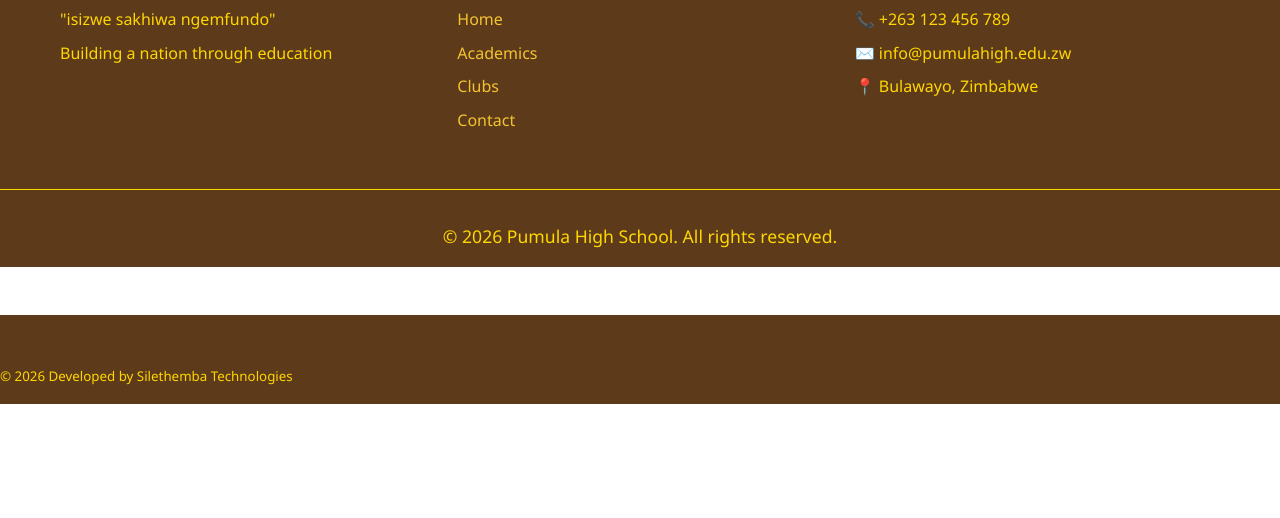
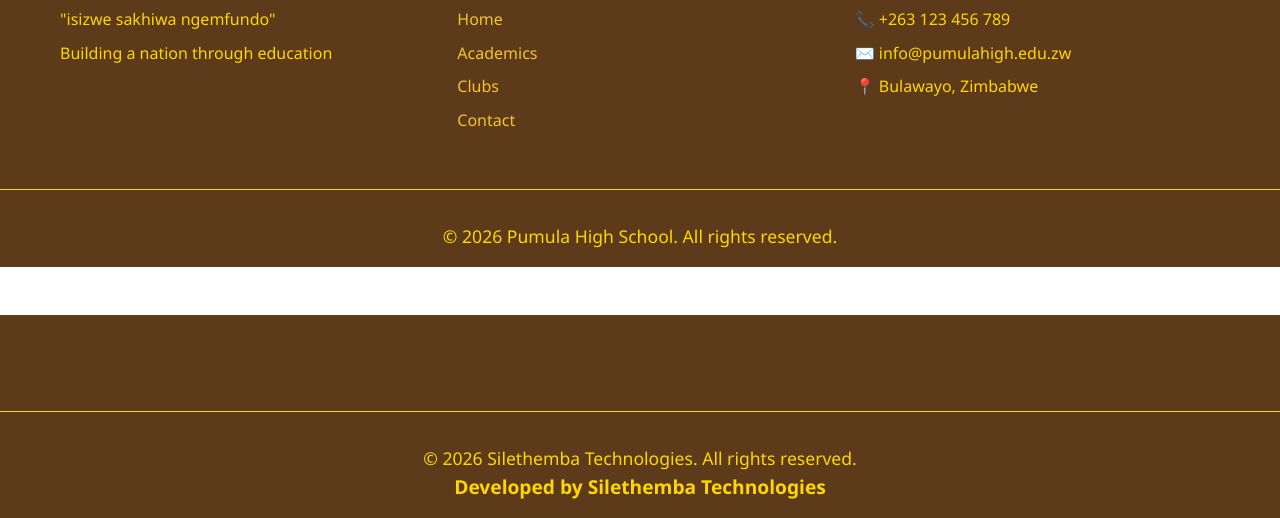
Before and after one commit to purple0015/pumula-high, a plain HTML site: page index.html in a window 1280 px wide. Shown: the part 2771-3289 px from the top of the page. Before the commit the page ends 3175 px from the top, so only its background shows below. Drawn offline with Linux system fonts and the light colour scheme.

Commit message:
Update index.html

```diff
--- a/index.html
+++ b/index.html
@@ -533,7 +533,10 @@
         </div>
     </footer>
 <footer>
-  <small>&copy; 2026 Developed by Silethemba Technologies</small>
+      <div class="copyright">
+        <p>&copy; 2026 Silethemba Technologies. All rights reserved.</p>
+        <p class="developed-by">Developed by <a href="https://silethemba.vercel.app" target="_blank" rel="noopener noreferrer" style="color: #FFD700; text-decoration: none; font-weight: bold;">Silethemba Technologies</a></p>
+      </div>
 </footer>
 
 </body>
```
